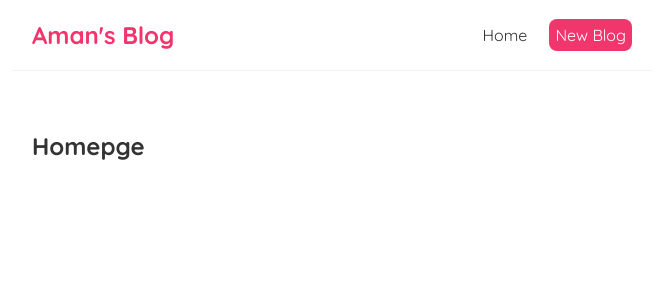
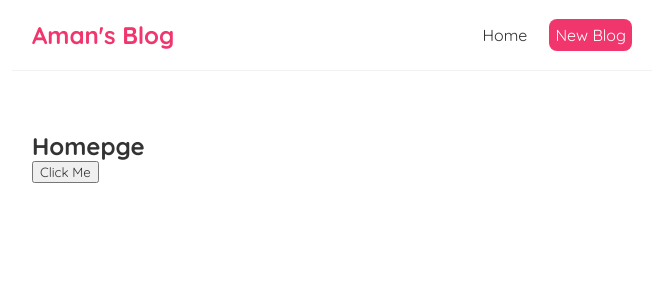
Before and after one commit to amanRecreates/react_blog, a React (Create React App) app: page / in a window 1280 px wide. Shown: the top 300 px of the page, without its empty margins (308-971 px from the left). Built offline with nearby package versions, Linux system fonts and the light colour scheme.

Commit message:
learned about events

```diff
--- a/src/Home.js
+++ b/src/Home.js
@@ -1,7 +1,13 @@
 const Home = () => {
+
+    const handleClick = (e) => {
+        console.log('Hello, Ninjas !!')
+    }
+
     return (
         <div className="home">
             <h2>Homepge</h2>
+            <button onClick={() => handleClick}>Click Me</button>
         </div>
     );
 }
```
